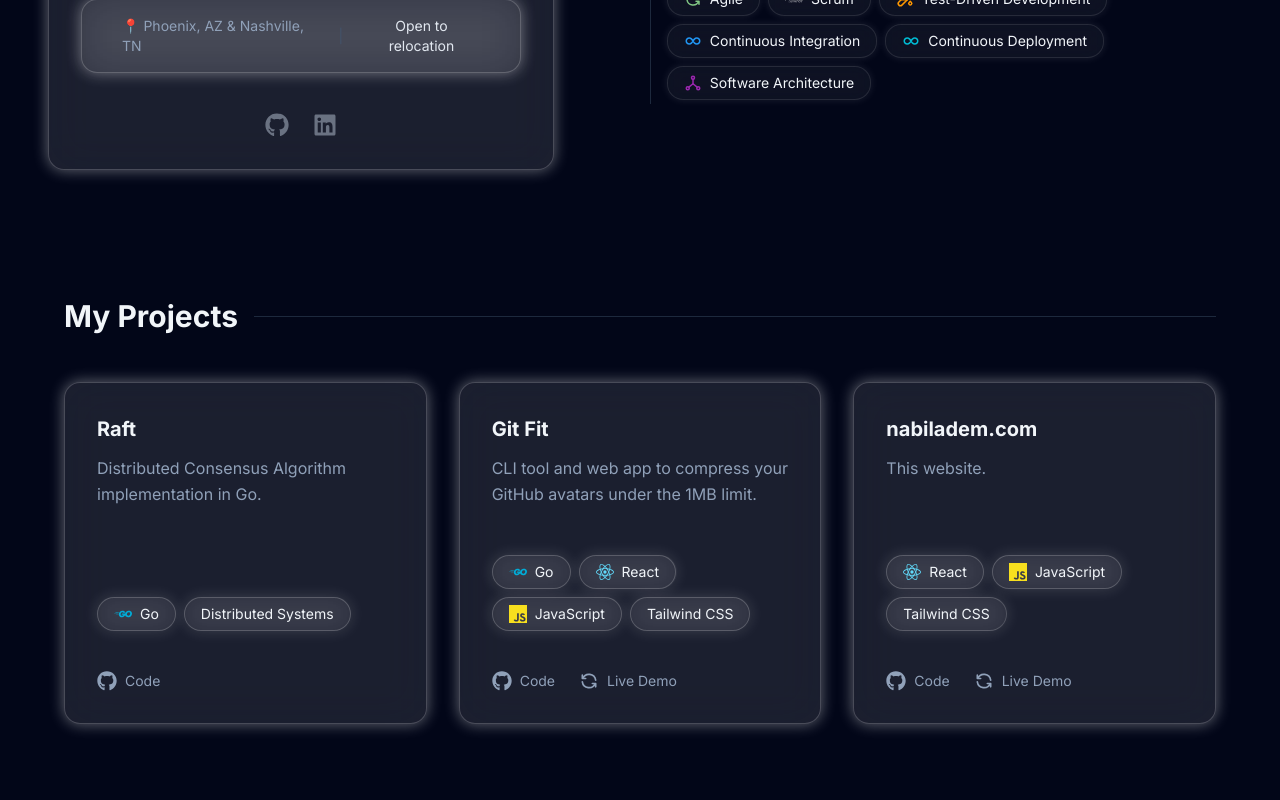
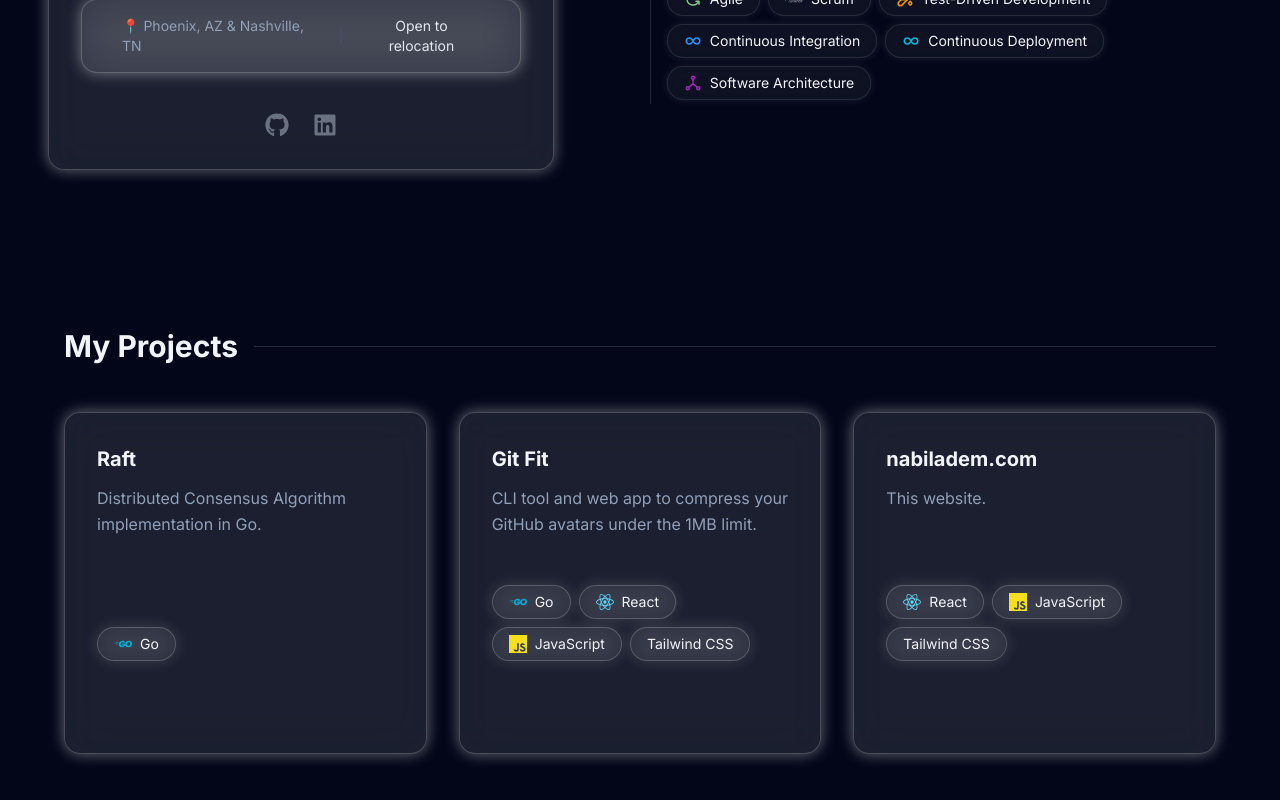
Before and after one commit to nabiladem/portfolio, a React (Vite) app: page / in a window 1280 px wide. Shown: the part 868-1668 px from the top of the page. Built offline with nearby package versions, Linux system fonts and the light colour scheme.

Commit message:
Add variants to simplify JSX code

```diff
--- a/src/App.jsx
+++ b/src/App.jsx
@@ -67,7 +67,7 @@ const projects = [
   {
     title: "Raft",
     description: "Distributed Consensus Algorithm implementation in Go.",
-    tech: ["Go", "Distributed Systems"],
+    tech: ["Go"],
     github: "https://github.com/nabiladem",
     link: null
   },
@@ -91,6 +91,23 @@ function App() {
   const iconVariants = {
     hidden: { opacity: 0, scale: 0.5, y: 10 },
     visible: { opacity: 1, scale: 1, y: 0 }
+  };
+
+  const containerVariants = {
+    hidden: { opacity: 0, y: 30 },
+    visible: {
+      opacity: 1,
+      transition: {
+        duration: 0.8,
+        ease: "easeOut",
+        staggerChildren: 0.2
+      }
+    }
+  }
+
+  const cardVariants = {
+    hidden: { opacity: 0, y: 20 },
+    visible: { opacity: 1, y: 0 }
   };
 
   const SkillSection = ({ title, skills }) => (
@@ -234,21 +251,10 @@ function App() {
       </div>
 
       <motion.section
-        initial={{ opacity: 0, y: 50 }}
-        whileInView={{ opacity: 1, y: 0 }}
+        variants={containerVariants}
+        initial="hidden"
+        whileInView="visible"
         viewport={{ once: true, margin: "-100px" }}
-        variants={{
-          hidden: { opacity: 0, y: 30 },
-          visible: {
-            opacity: 1,
-            y: 0,
-            transition: {
-              duration: 0.8,
-              ease: "easeOut"
-            }
-          }
-        }}
-        transition={{ duration: 0.8, ease: "easeOut" }}
         className="w-full max-w-[1400px] monitor:max-w-[1800px] mt-24 md:mt-32 px-4 pb-20"
       >
         <div className="flex items-center gap-4 mb-12">
@@ -261,16 +267,19 @@ function App() {
           (
             <motion.div
               key={i}
-              variants={{
-                hidden: { opacity: 0, y: 20 },
-                visible: { opacity: 1, y: 0 }
-              }}
+              variants={cardVariants}
               whileHover={{ y: -10 }}
-              className="liquid-glass p-8 flex flex-col gap-6 group transition-all duration-300"
+              className="liquid-glass p-8 flex flex-col gap-6 group"
             >
               <div className="space-y-3">
                 <h3 className="text-xl font-bold text-slate-100 group-hover:text-blue-400 transition-colors">
-                  {project.title}
+                  {project.link ? (
+                    <a href={project.link} target="_blank" rel="noopener noreferrer" className="hover:underline decoration-blue-400/30 underline-offset-8">
+                      {project.title}
+                    </a>
+                  ) : (
+                    project.title
+                  )}
                 </h3>
                 <p className="text-slate-400 leading-relaxed">
                   {project.description}
@@ -292,25 +301,15 @@ function App() {
                 ))}
               </div>
 
-              <div className="flex items-center gap-6 pt-4">
+              <div className="flex items-center gap-6 pt-4 border-white/5 mt-auto">
                 <a
                   href={project.github}
                   target="_blank"
                   rel="noopener noreferrer"
-                  className="text-slate-400 hover:text-white transition-colors flex items-center gap-2 text-sm"
+                  className="text-slate-500 hover:text-white transition-all duration-300 flex items-center gap-2 text-sm opacity-0 group-hover:opacity-100 translate-y-2 group-hover:translate-y-0"
                 >
-                  <FaGithub className="text-xl" /> Code
+                  <FaGithub className="text-xl" /> Source Code
                 </a>
-                {project.link && (
-                  <a
-                    href={project.link}
-                    target="_blank"
-                    rel="noopener noreferrer"
-                    className="text-slate-400 hover:text-white transition-colors flex items-center gap-2 text-sm"
-                  >
-                    <TbRefresh className="text-xl" /> Live Demo
-                  </a>
-                )}
               </div>
             </motion.div>
           ))}
```
